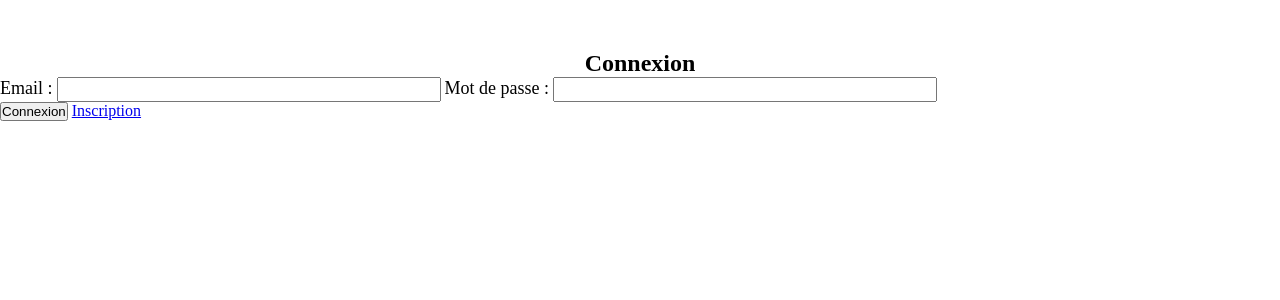
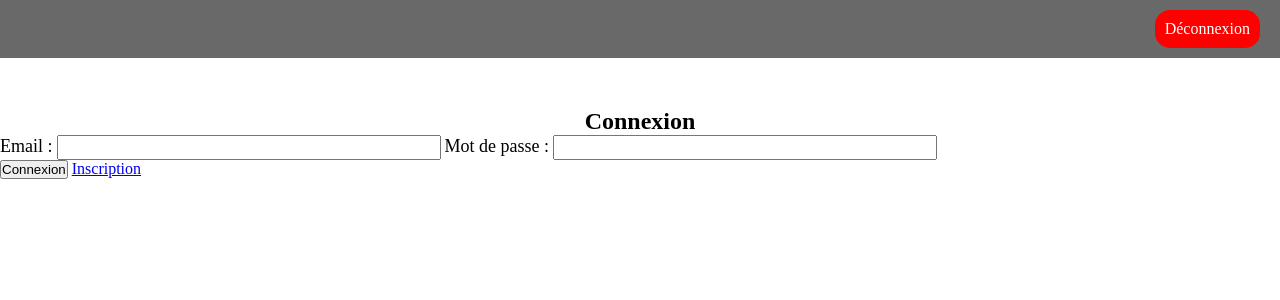
Before and after one commit to FeryKevin/MVC-PHP, a PHP site: page / in a window 1280 px wide. Shown: the top 300 px of the page. Run offline with PHP 8.4, Linux system fonts and the light colour scheme.

Commit message:
add navbar

```diff
--- a/assets/styles.css
+++ b/assets/styles.css
@@ -1,6 +1,24 @@
 *{
     padding: 0;
     margin: 0;
+}
+
+.navbar {
+    background-color: #696969;
+    color: #fff;
+    display: flex;
+    justify-content: space-between;
+    align-items: center;
+    padding: 10px 20px;
+}
+
+#user-name {
+    font-weight: bold;
+    margin-left: 5px;
+}
+
+.user-info {
+    font-size: 18px;
 }
 
 h1, h2{
@@ -53,6 +71,7 @@ thead{
     border-radius: 15px;
     color: white;
     text-decoration: none;
+    border: none;
 }
 
 .btn2{
--- a/index.php
+++ b/index.php
@@ -2,6 +2,7 @@
 <meta name="viewport" content="width=device-width, initial-scale=1">
 
 <?php
+
 
 ini_set('display_errors', 1);
 ini_set('display_startup_errors', 1);
@@ -11,6 +12,8 @@ require_once 'controllers/FilmController.php';
 require_once 'controllers/UserController.php';
 
 session_start();
+
+require('views/includes/navbar.php');
 
 $funcName = substr($_SERVER['REQUEST_URI'], 1);
 $funcName = explode('?', $funcName)[0];
--- a/views/film/library.php
+++ b/views/film/library.php
@@ -26,6 +26,3 @@
         </tbody>
     </table>
 </div>
-
- <!-- <a href='/logout'>Déconnecter</a>
- < ?php echo $_SESSION['username'];?> -->
--- /dev/null
+++ b/views/includes/navbar.php
@@ -0,0 +1,6 @@
+<nav class="navbar">
+    <div class="user-info">
+        <?= isset ($_SESSION['username']) ? "<p>".$_SESSION['username']."</p>" : "" ?>
+    </div>
+    <a href='/logout' class="btn-dl">Déconnexion</a>
+</nav>
```
